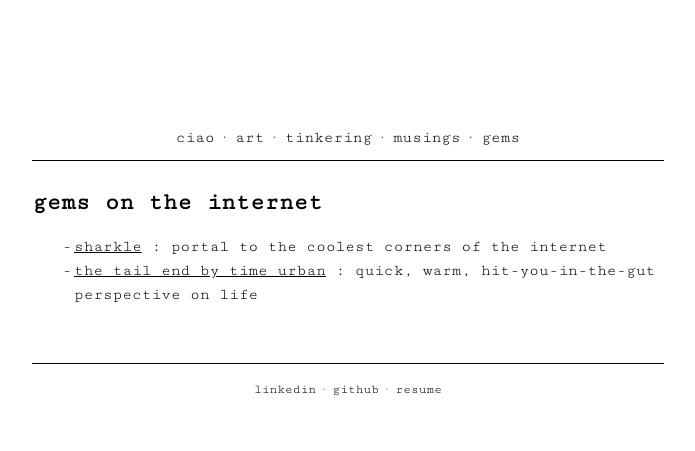
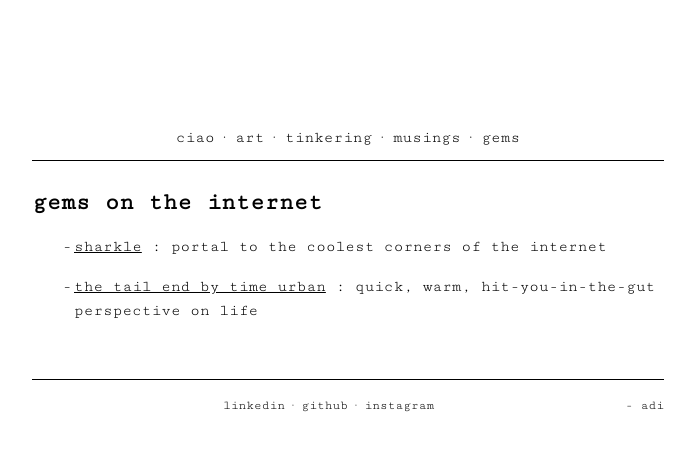
Before and after one commit to adityagarg/adityagarg.github.io, a Jekyll site: the page built from docs/markdowns/gems.md, in a window 1280 px wide. Shown: the top 451 px of the page, without its empty margins (292-987 px from the left). Built offline with Jekyll 4.4.1, drawn with Linux system fonts in a browser that asks for light colours; some of the changed lines change nothing that is shown.

Commit message:
#2 : Updated metadata. Removed resume. Included insta handle

```diff
--- a/docs/_config.yml
+++ b/docs/_config.yml
@@ -1,7 +1,7 @@
-title: adityagarg
+title: aditya garg
 owner: aditya garg
 email:
-description: A simple and minimalistic jekyll blogging theme
+description: personal website for aditya garg, specializes in data science for autonomous vehicles and sustanability. enjoys quirky art, tinkering with technology, and musing about life.
 baseurl: "" # the subpath of your site, e.g. /blog
 url: "" # the base hostname & protocol for your site, e.g. http://example.com
 language: en
--- a/docs/_includes/footer.html
+++ b/docs/_includes/footer.html
@@ -2,7 +2,8 @@
   <p>
     <a href="https://www.linkedin.com/in/adityagargg/" target="_blank" rel="noopener noreferrer">linkedin</a> ·
     <a href="https://github.com/adityagarg" target="_blank" rel="noopener noreferrer">github</a> ·
-    <a href="{{site.url}}{{site.baseurl}}/assets/documents/resume_aditya_garg.pdf" target="_blank"
-      rel="noopener noreferrer">resume</a>
+    <a href="https://www.instagram.com/adityagargg" target="_blank"
+      rel="noopener noreferrer">instagram</a>
+    <span id="name">- adi</span>
   </p>
 </div>
--- a/docs/_includes/head.html
+++ b/docs/_includes/head.html
@@ -7,4 +7,40 @@
     <meta content="{{site.owner}}" name="author"></meta>
     <meta content="Copyright 2017 {{site.owner}}. All rights reserved." name="copyright"></meta>
     <meta name="viewport" content="width=device-width, initial-scale=1.0">
+    <script type="application/ld+json">
+        {
+            "@context": "https://schema.org",
+            "@type": "Person",
+            "name": "Aditya Garg",
+            "jobTitle": "Staff Data Scientist",
+            "worksFor": [
+              {
+                "@type": "Organization",
+                "name": "Aurora"
+              },
+              {
+                "@type": "Organization",
+                "name": "Tesla"
+              }
+            ],
+            "url": "https://adityagarg.in",
+            "sameAs": [
+              "https://www.linkedin.com/in/adityagargg",
+              "https://instagram.com/adityagargg"
+            ],
+            "description": "Aditya Garg is a data scientist, specializing in artificial intelligence, specifically focused on autonomous vehicles and sustainability. He enjoys quirky art, tinkering with technology, and musing about life.",
+            "alumniOf": [
+              {
+                "@type": "CollegeOrUniversity",
+                "name": "Columbia University",
+                "url": "https://www.columbia.edu/"
+              },
+              {
+                "@type": "CollegeOrUniversity",
+                "name": "Indian Institute of Technology Roorkee",
+                "url": "https://www.iitr.ac.in/"
+              }
+            ]
+          }
+        </script>
 </head>
--- a/docs/assets/css/style.css
+++ b/docs/assets/css/style.css
@@ -134,12 +134,16 @@ a:hover {
 	height: auto;
 }
 
+#name {
+	float: right;}
+
 .art-preview {
     width: 30%;
     max-width: 100%;
     height: auto;
     border: 1px solid #817d7d; /* Dark gray border */
     border-radius: 2px; /* Optional: Rounded corners */
+	margin-top: 1%;
 }
 
 
--- a/docs/markdowns/gems.md
+++ b/docs/markdowns/gems.md
@@ -5,4 +5,5 @@ permalink: /gems/
 ---
 
 - [sharkle](https://sharkle.com/index.html) : portal to the coolest corners of the internet
+
 - [the tail end by time urban](https://waitbutwhy.com/2015/12/the-tail-end.html) : quick, warm, hit-you-in-the-gut perspective on life
```
Also changed, not shown: 1 other file.
